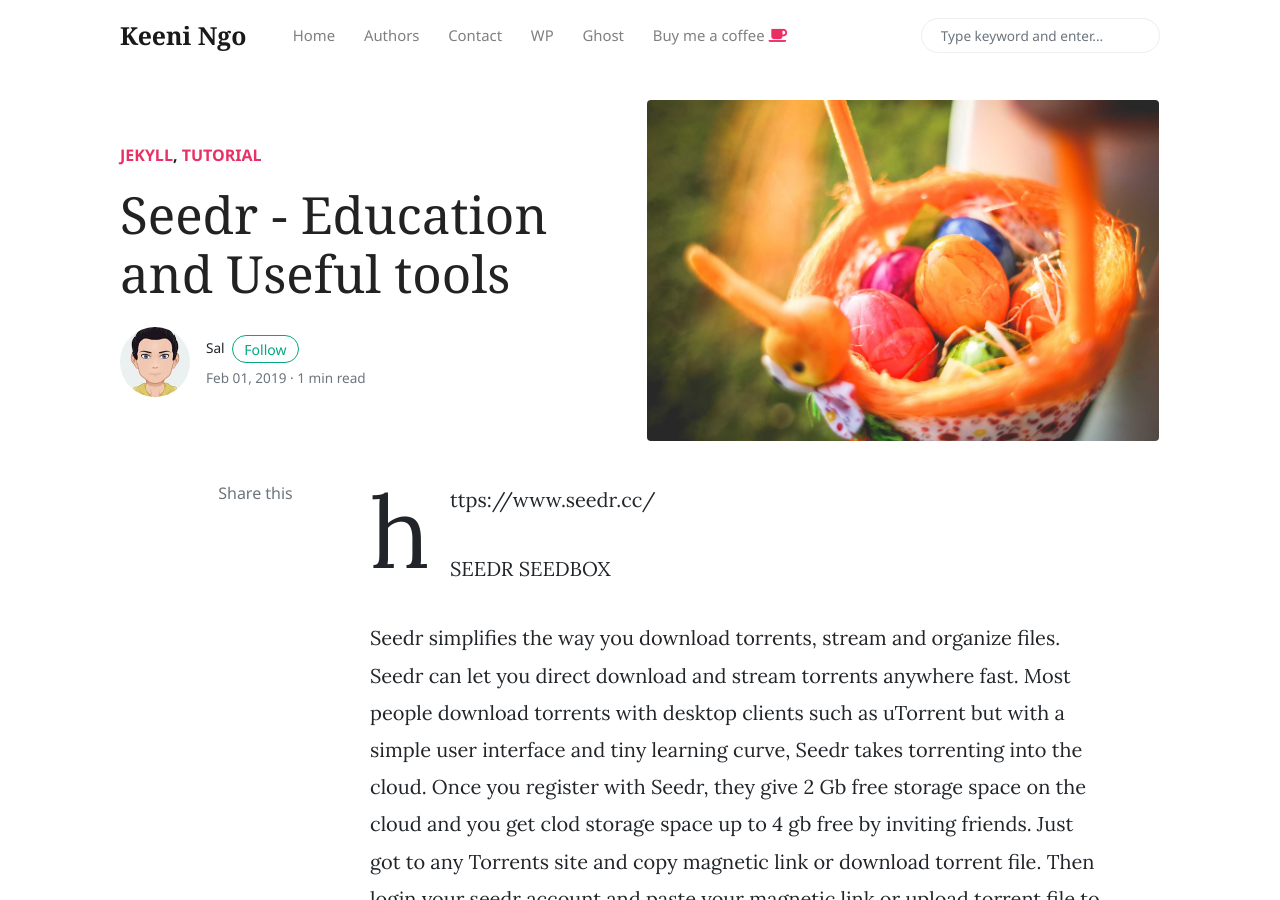
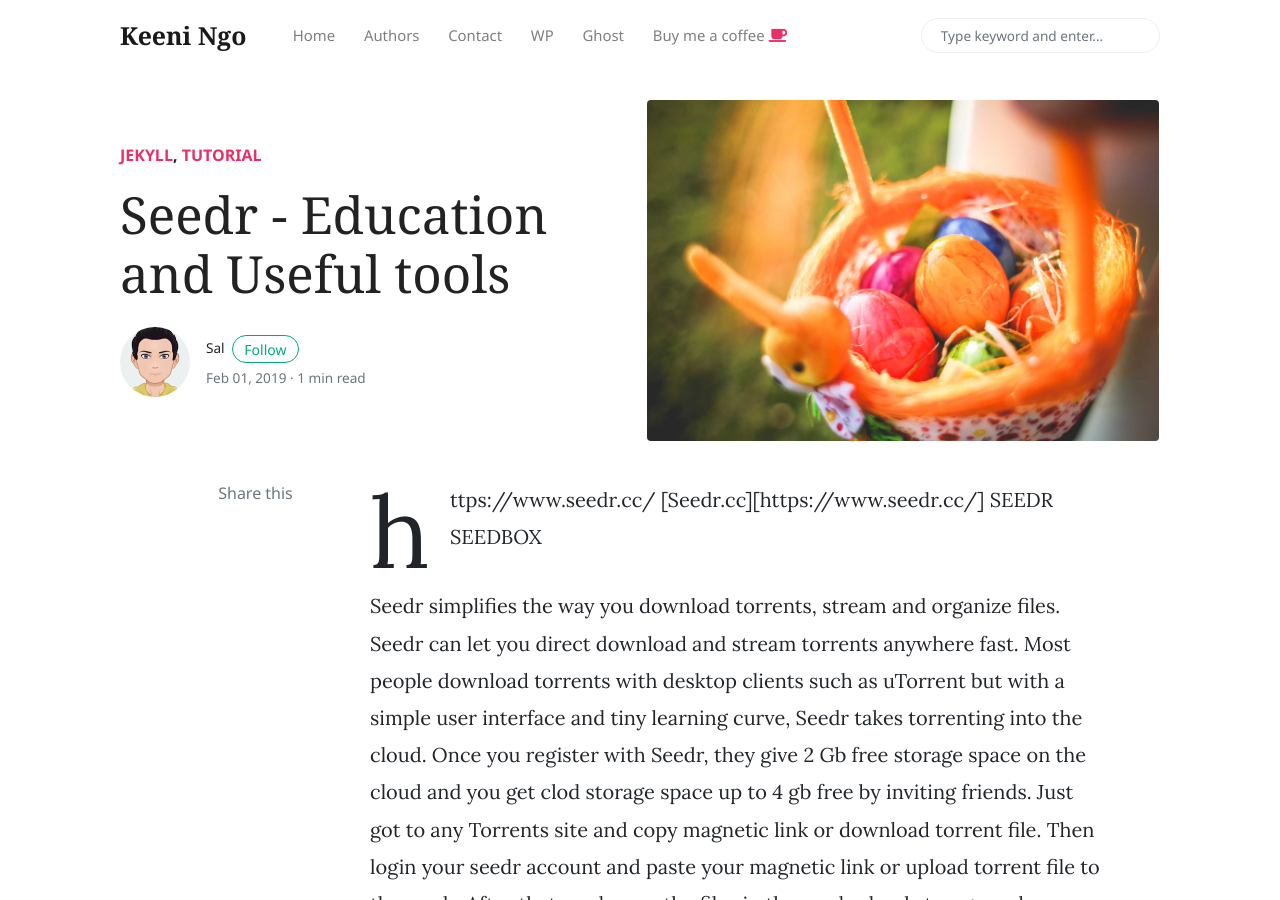
Before and after one commit to kotobuki09/kngo, a Jekyll site: the page built from _posts/2019-02-01-education.md, in a window 1280 px wide and 900 px high. Built offline with Jekyll 4.4.1, drawn with Linux system fonts in a browser that asks for light colours; nearby versions of some CDN libraries; comment, search, counter and statistics services are not loaded.

Commit message:
Update 2019-02-01-education.md

```diff
--- a/_posts/2019-02-01-education.md
+++ b/_posts/2019-02-01-education.md
@@ -5,7 +5,7 @@ categories: [ Jekyll, tutorial ]
 image: assets/images/3.jpg
 ---
 https://www.seedr.cc/
-
+[Seedr.cc][https://www.seedr.cc/]
 SEEDR SEEDBOX
 
 Seedr simplifies the way you download torrents, stream and organize files. Seedr can let you direct download and stream torrents anywhere fast. Most people download torrents with desktop clients such as uTorrent but with a simple user interface and tiny learning curve, Seedr takes torrenting into the cloud. Once you register with Seedr, they give 2 Gb free storage space on the cloud and you get clod storage space up to 4 gb free by inviting friends. Just got to any Torrents site and copy magnetic link or download torrent file. Then login your seedr account and paste your magnetic link or upload torrent file to the seedr. After that seedr save the files in the seedr cloud storage and you can download the file in fast. Use Internet Download Manager for downloading.
```
